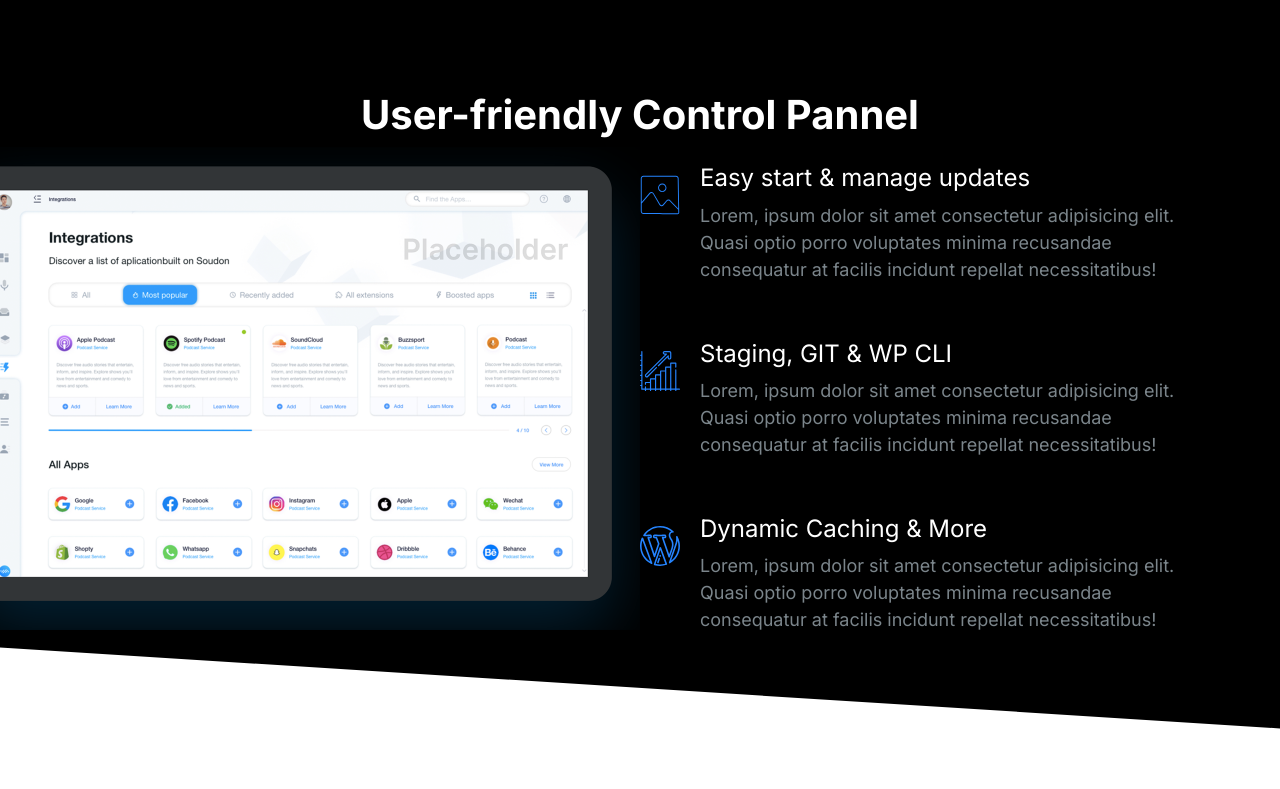
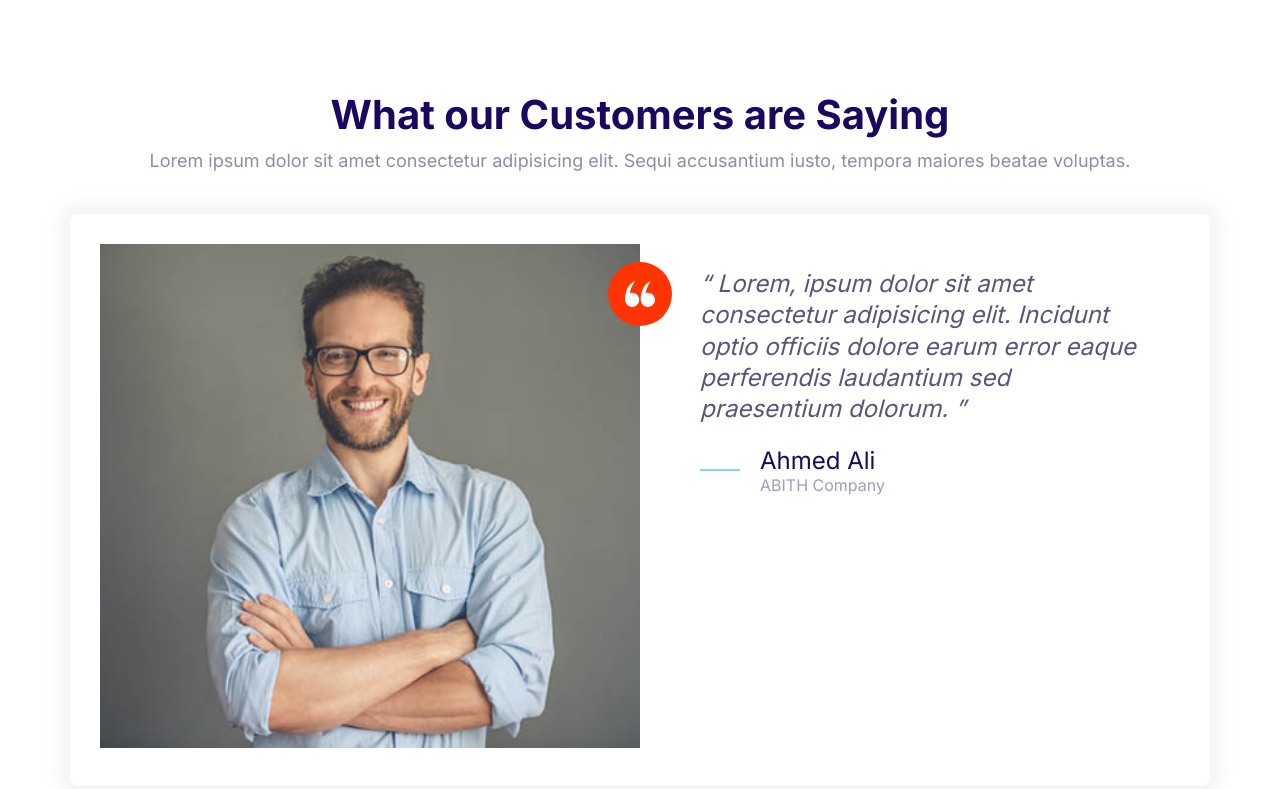
Before and after one commit to iqbalzeeshan/landingpage, a plain HTML site: page index.html in a window 1280 px wide. Drawn offline with Linux system fonts and the light colour scheme.

Commit message:
build testimonial-block component

```diff
--- a/css/styles.css
+++ b/css/styles.css
@@ -523,6 +523,7 @@ a {
 
 .block__header {
     text-align: center;
+    margin-bottom: 4rem;
 }
 
 .block__heading {
--- a/index.html
+++ b/index.html
@@ -11,60 +11,45 @@
     <link rel="stylesheet" href="css/styles.css">
 </head>
 <body>
-    <section class="block block--dark block--skewed--right block-showcase">
+    <section class="block">
         <header class="block__header">
-            <h2>User-friendly Control Pannel</h2>
+            <h2>What our Customers are Saying</h2>
+            <p>
+                Lorem ipsum dolor sit amet consectetur adipisicing elit.
+                Sequi accusantium iusto, tempora maiores beatae voluptas.
+            </p>
         </header>
-        <div class="container grid grid--1x2">
-            <picture class="block-showcase__image">
-                <source type="image/webb" srcset="images/ipad.webp 1x, images/ipad@2x.webp 2x">
-                <source type="image/webb" srcset="images/ipad.png 1x, images/ipad@2x.png 2x">
-                <img src="images/ipad@2x.png" alt="">
-            </picture>
-            <ul class="list">
-                <li>
+        <div class="container">
+            <div class="card testimonial">
+                <div class="grid grid--1x2">
+                    <div class="testimonial__image">
+                        <img src="images/testimonial.jpg" alt="A happy, smiling customer">
+                        <span class="icon-container icon-container--accent">
+                            <svg class="icon icon--white icon--small">
+                                <use xlink:href="../images/sprite.svg#quotes"></use>
+                            </svg>
+                        </span>
+                    </div>
+                    <blockquote class="quote">
+                        <p class="quote__text">
+                            Lorem, ipsum dolor sit amet consectetur adipisicing elit. Incidunt optio officiis dolore earum error eaque perferendis laudantium sed praesentium dolorum.
+                        </p>
+                        <footer>
                             <div class="media">
                                 <div class="media__image">
-                            <svg class="icon icon--primary">
-                                <use xlink:href="../images/sprite.svg#snap"></use>
+                                    <svg class="icon icon--primary quote__line">
+                                        <use xlink:href="../images/sprite.svg#line"></use>
                                     </svg>
                                 </div>
                                 <div class="media__body">
-                            <h3 class="media__title">Easy start & manage updates</h3>
-                            <p class="media__description">Lorem, ipsum dolor sit amet consectetur adipisicing elit. Quasi optio porro
-                                voluptates minima recusandae consequatur at facilis incidunt repellat necessitatibus!</p>
+                                    <h3 class="media__title quote__author">Ahmed Ali</h3>
+                                    <p class="media__description quote__organization">ABITH Company</p>
                                 </div>
                             </div>
-                </li>
-                <li>
-                    <div class="media">
-                        <div class="media__image">
-                            <svg class="icon icon--primary">
-                                <use xlink:href="../images/sprite.svg#growth"></use>
-                            </svg>
-                        </div>
-                        <div class="media__body">
-                            <h3 class="media__title">Staging, GIT & WP CLI</h3>
-                            <p class="media__description">Lorem, ipsum dolor sit amet consectetur adipisicing elit. Quasi optio porro
-                                voluptates minima recusandae consequatur at facilis incidunt repellat necessitatibus!</p>
+                        </footer>
+                    </blockquote>
                 </div>
             </div>
-                </li>
-                <li>
-                    <div class="media">
-                        <div class="media__image">
-                            <svg class="icon icon--primary">
-                                <use xlink:href="../images/sprite.svg#wordpress"></use>
-                            </svg>
-                        </div>
-                        <div class="media__body">
-                            <h3 class="media__title">Dynamic Caching & More</h3>
-                            <p class="media__description">Lorem, ipsum dolor sit amet consectetur adipisicing elit. Quasi optio porro
-                                voluptates minima recusandae consequatur at facilis incidunt repellat necessitatibus!</p>
-                        </div>
-                    </div>
-                </li>
-            </ul>
         </div>
     </section>
     <script src="js/main.js"></script>
```
Also changed, not shown: components/testimonial-block.html (added, +41 -0 lines). Lines whose indentation alone changed are shown as unchanged.
